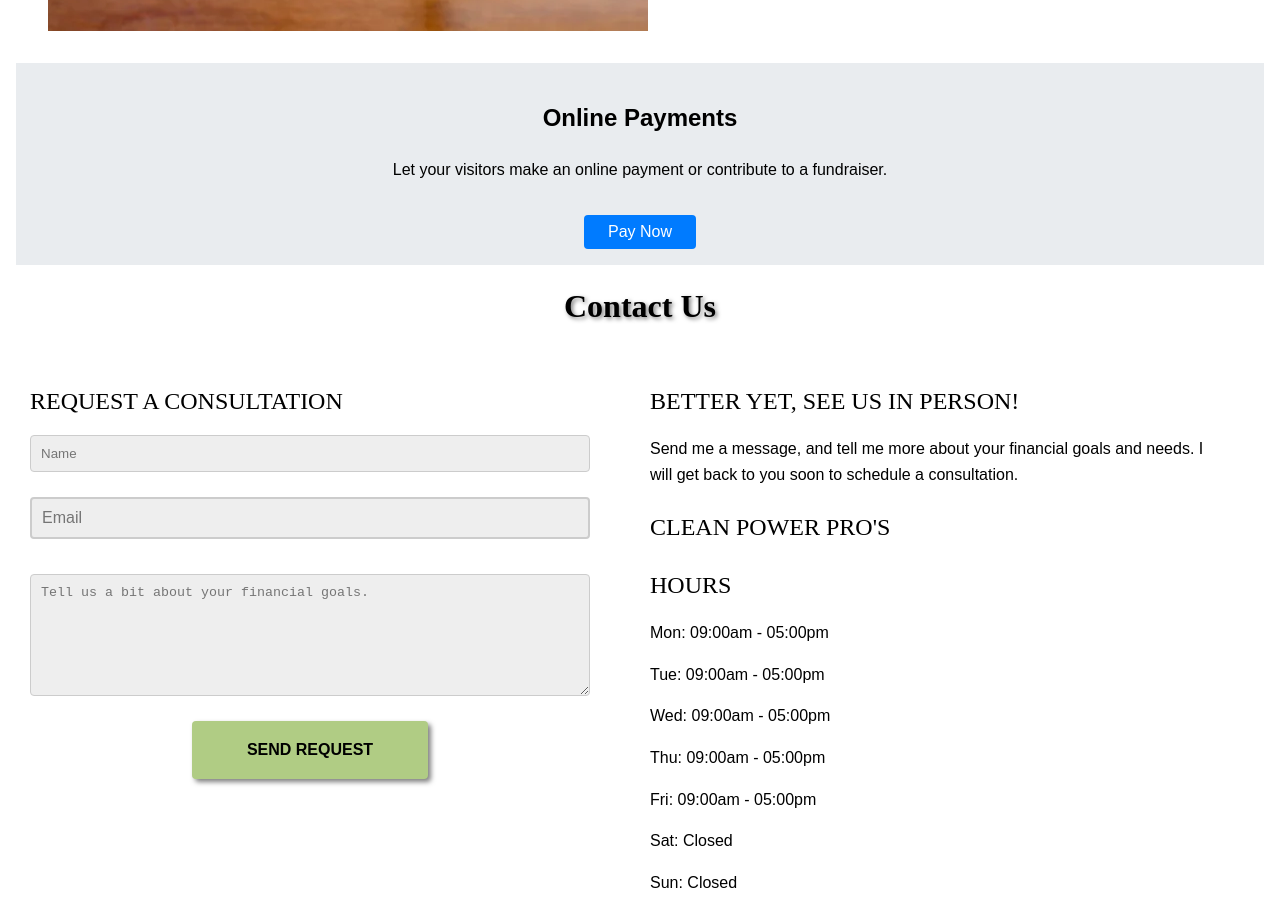
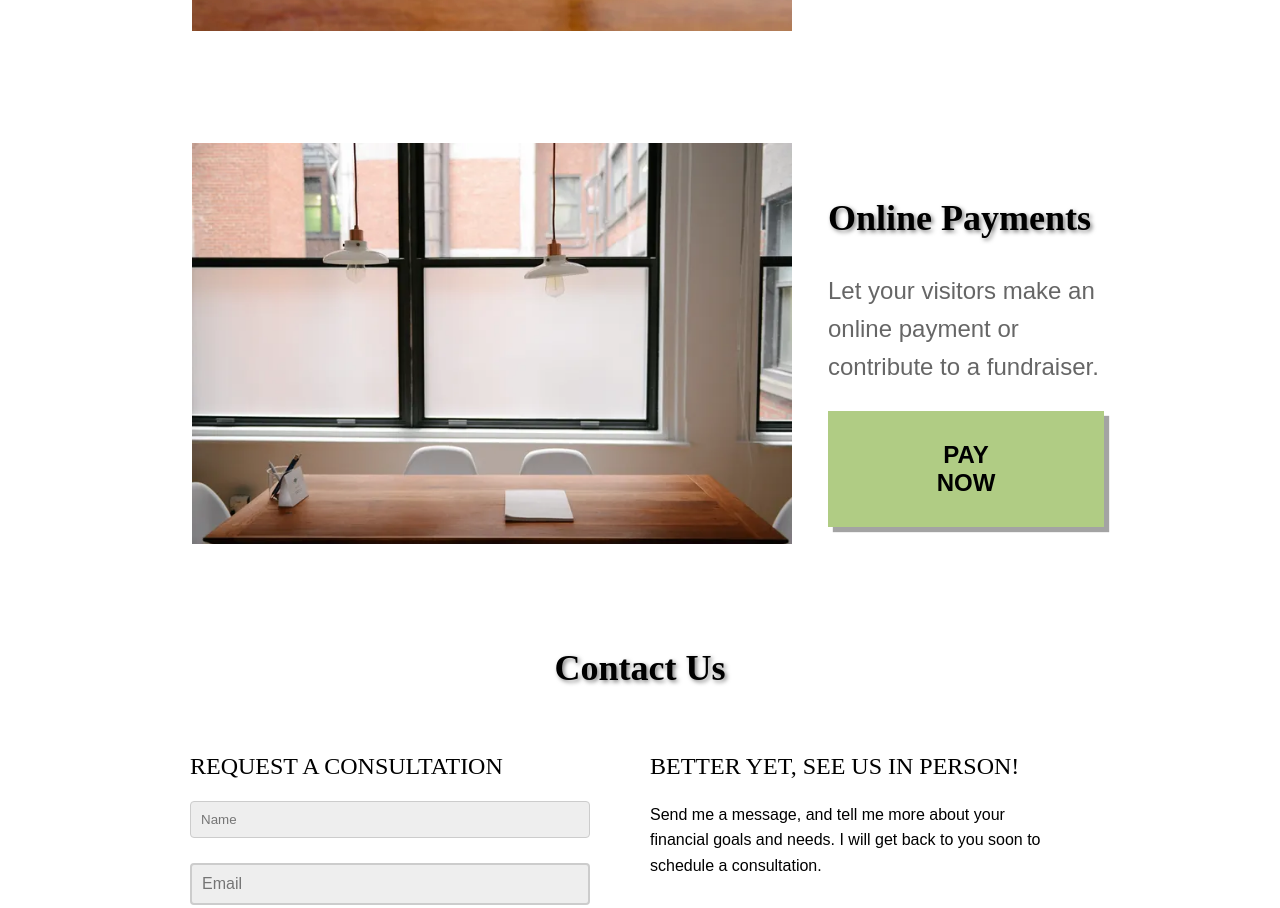
Before and after one commit to LetsGetRemixed/TaxWebsite, a React (Create React App) app in the folder taxwebsite/: page / in a window 1280 px wide. Shown: the part 1880-2788 px from the top of the page. Built offline with nearby package versions, Linux system fonts and the light colour scheme.

Commit message:
Alot better styling choices
much better styling choices

```diff
--- a/taxwebsite/src/Pages/OnlinePayment.jsx
+++ b/taxwebsite/src/Pages/OnlinePayment.jsx
@@ -3,10 +3,15 @@ import '../css/landingcss.css';
 
 const OnlinePayment = () => {
   return (
-      <div className="online-payment">
+      <div className="online-payment-section">
+          <div className="online-payment-image">
+              <img src="/images/content4.png" alt="Online Payment" />
+          </div>
+          <div className="online-payment-content">
               <h2>Online Payments</h2>
               <p>Let your visitors make an online payment or contribute to a fundraiser.</p>
               <button>Pay Now</button>
+          </div>
       </div>
   );
 };
--- a/taxwebsite/src/css/landingcss.css
+++ b/taxwebsite/src/css/landingcss.css
@@ -49,13 +49,14 @@ body {
 
   .contact-button {
     padding: 10px 20px;
-  background-color: #2e2e2e; /* Black background for the button */
+  background-color: #2d2d2d; /* Black background for the button */
   color: #ffffff; /* White text */
   border: none;
+  border-radius: 0px;
   cursor: pointer;
   text-transform: uppercase; /* Uppercase button text */
   letter-spacing: 1px;
-  box-shadow: 3px 3px 5px 0px rgba(0, 0, 0, 0.5); /* Adds shadow */
+  box-shadow: 5px 5px 2px rgba(0, 0, 0, 0.5); /* Adds shadow */
   transition: background-color 0.3s ease, box-shadow 0.3s ease;
   }
 
@@ -80,7 +81,7 @@ body {
     display: flex;
     align-items: center;
     padding: 1rem;
-    margin: 1rem;
+    margin: 1rem 10rem;
   }
 
   .content-block.left {
@@ -123,25 +124,69 @@ body {
 
 
   /* Online payment styling */
-  .online-payment {
-    background-color: #e9ecef;
-    text-align: center;
+  .online-payment-section {
+    display: flex;
+    align-items: center;
+    justify-content: center;
     padding: 1rem;
-    margin: 1rem;
-  }
+    margin: 5rem 10rem;
+    background-color: #ffffff; /* Example background color */
+}
 
-  .online-payment button {
-    background-color: #007bff;
-    color: white;
-    border: none;
-    padding: 0.5rem 1.5rem;
-    margin-top: 1rem;
+.online-payment-image img {
+    max-width: 600px;
+    margin: 0 1rem;
+    height: auto;
+    display: block; /* Remove spacing under the image */
+}
+
+.online-payment-content {
+    flex: 1;
+    padding-left: 20px; /* Space between image and text */
+}
+
+.online-payment-content h2 {
+    font-size: 36px;
+    font-weight: 800px;
+    color: #000000;
+    margin-bottom: 8px;
+    font-family: "Abril Fatface", serif;
+    text-shadow: 2px 2px 4px rgba(0,0,0,0.5);
+}
+
+.online-payment-content p {
+    font-size: 24px;
+    color: #666;
+}
+
+.online-payment-content button {
+  background-color: rgba(176, 204, 132);
+    color: rgb(0, 0, 0);
+    border-radius: 0px;
+    padding: 30px 100px;
+    box-shadow: 5px 5px 1px rgb(73, 73, 73, .5);
+    text-transform: uppercase;
+    font-weight: 600;
     cursor: pointer;
-  }
+    font-size: 24px;
+    transition: background-color 0.3s ease;
+}
 
-  .online-payment button:hover {
-    background-color: #0056b3;
-  }
+.online-payment-content button:hover {
+  background-color: rgb(140, 163, 103);
+}
+
+@media (max-width: 600px) {
+    .online-payment-section {
+        flex-direction: column;
+        text-align: center;
+    }
+
+    .online-payment-content {
+        padding-left: 0;
+        padding-top: 20px;
+    }
+}
 
   /* Contact form styling */
   .contact-section {
@@ -149,13 +194,14 @@ body {
     justify-content: space-between;
     padding: 20px;
     background-color: #ffffff; /* Or any other color you prefer */
+    margin: 0 10rem;
   }
 
   .contact-header{
     align-items: center;
     justify-content: center;
     display: flex;
-    font-size: 32px;
+    font-size: 36px;
     font-weight: 600;
     font-family: "Abril Fatface", serif;
     text-shadow: 2px 2px 4px rgba(0,0,0,0.5);
@@ -203,13 +249,13 @@ body {
     padding: 20px 55px;
     background-color: rgba(176, 204, 132); /* Adjust to your theme color */
     border: none;
-    border-radius: 4px;
+    border-radius: 0px;
     cursor: pointer;
     color: rgb(0, 0, 0);
     font-size: 1rem;
     text-transform: uppercase; /* To match the button style in the image */
     font-weight: 700;
-    box-shadow: 3px 3px 5px 0px rgba(0, 0, 0, 0.5);
+    box-shadow: 4px 4px 1px rgb(73, 73, 73,.5);
 
   }
 
```
Lines whose indentation alone changed are shown as unchanged.
